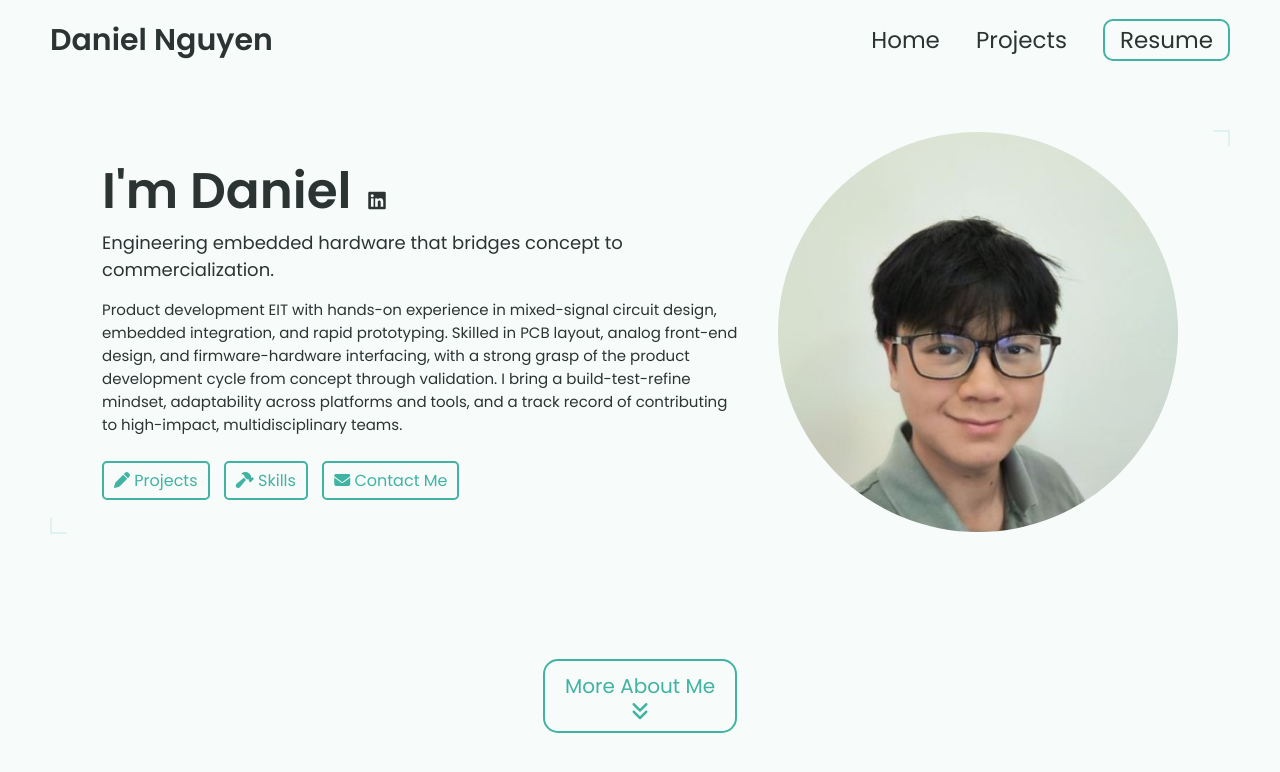
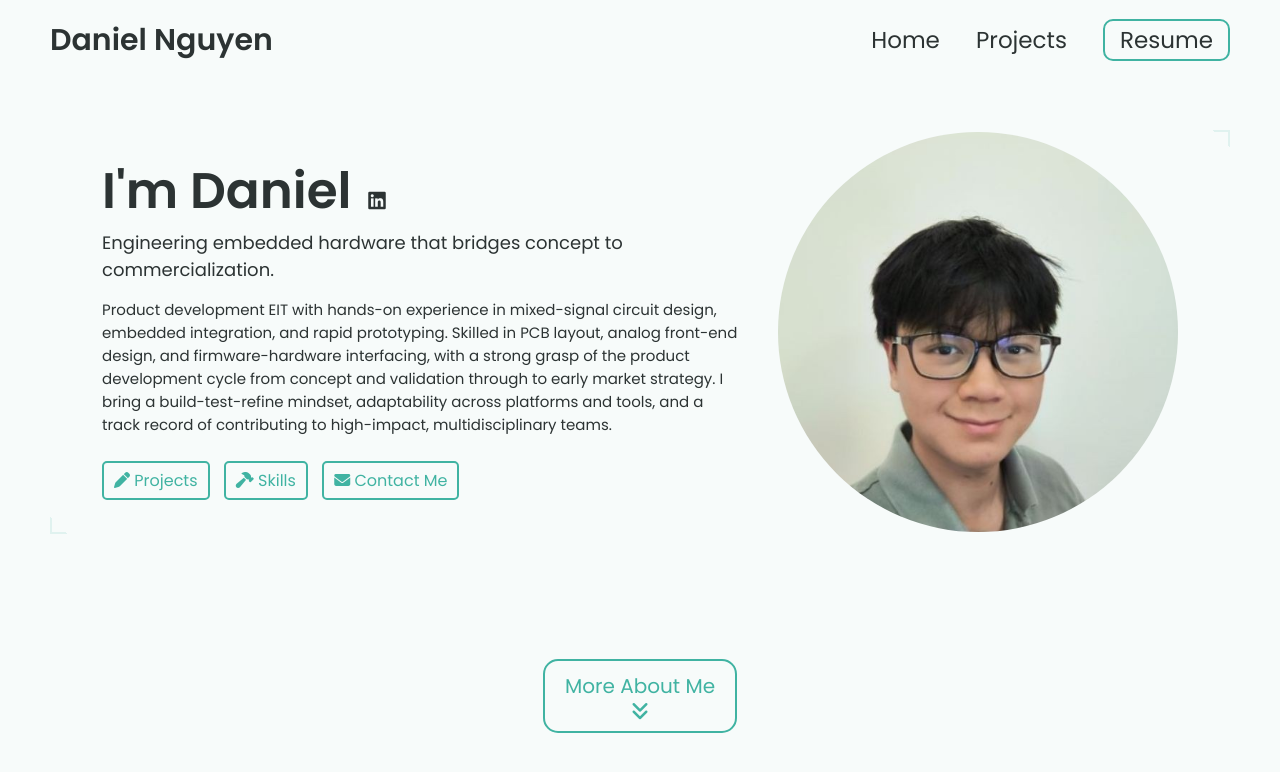
Before and after one commit to DanielNG0309/DanielNG0309.github.io, a Jekyll site: the page built from index.html, in a window 1280 px wide and 900 px high. Shown: the top 772 px of the window. Built offline with Jekyll 4.4.1, drawn with Linux system fonts in a browser that asks for light colours.

Commit message:
Update _config.yml

```diff
--- a/_config.yml
+++ b/_config.yml
@@ -16,7 +16,7 @@ name: Daniel Nguyen
 headline: Engineering embedded hardware that bridges concept to commercialization.
 description: >- # dont remove this line. this will ignore all new lines until the next section
   Product development EIT with hands-on experience in mixed-signal circuit design, embedded integration, and rapid prototyping.
-  Skilled in PCB layout, analog front-end design, and firmware-hardware interfacing, with a strong grasp of the product development cycle from concept through validation.
+  Skilled in PCB layout, analog front-end design, and firmware-hardware interfacing, with a strong grasp of the product development cycle from concept and validation through to early market strategy.
   I bring a build-test-refine mindset, adaptability across platforms and tools, and a track record of contributing to high-impact, multidisciplinary teams.
 
 # Place your profile image in /assets/images/profile-image/folder and edit the file name
```
